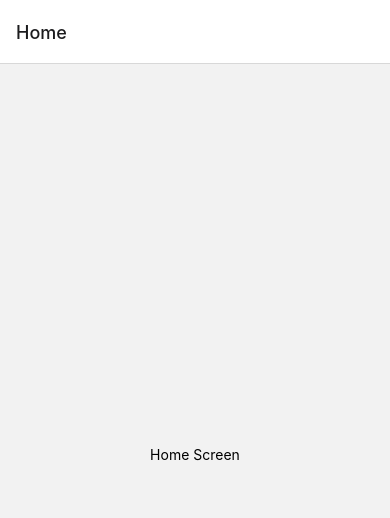
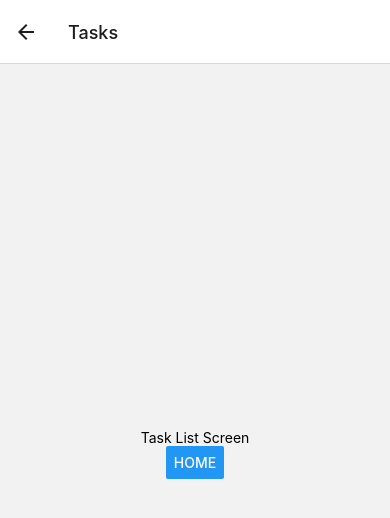
Before and after one commit to Thenlie/noted, a React Native app: screen /TaskLists in a window 390 px wide. Before the commit this address had no page. Shown: the top 518 px of the page. Built offline with nearby package versions, Linux system fonts and the light colour scheme.

Commit message:
Add React Navigation button boilerplate. Create Tasks Lists Screen.

```diff
--- a/App.tsx
+++ b/App.tsx
@@ -2,17 +2,28 @@ import React from 'react';
 import { Text, View } from 'react-native';
 import { NavigationContainer } from '@react-navigation/native';
 import { createNativeStackNavigator } from '@react-navigation/native-stack';
+import { RootStackParamList } from './RootStackParams';
 
 import HomeScreen from './screens/Home';
+import TaskListScreen from './screens/TaksLists';
 
-const Stack = createNativeStackNavigator();
+const Stack = createNativeStackNavigator<RootStackParamList>();
 
 const App = () => {
 
   return (
     <NavigationContainer>
-        <Stack.Navigator>
-            <Stack.Screen name="Home" component={HomeScreen} />
+        <Stack.Navigator initialRouteName="Home">
+            <Stack.Screen
+                name="Home"
+                component={HomeScreen}
+                options={{ title: 'Noted' }}
+            />
+            <Stack.Screen
+                name="TaskLists"
+                component={TaskListScreen}
+                options={{ title: 'Tasks' }}
+            />
         </Stack.Navigator>
     </NavigationContainer>
   );
--- /dev/null
+++ b/RootStackParams.ts
@@ -0,0 +1,4 @@
+export type RootStackParamList = {
+    Home: undefined;
+    TaskLists: undefined;
+}
--- a/package.json
+++ b/package.json
@@ -12,6 +12,7 @@
   "dependencies": {
     "@react-navigation/native": "^6.0.13",
     "@react-navigation/native-stack": "^6.9.0",
+    "@react-navigation/stack": "^6.3.0",
     "react": "18.1.0",
     "react-native": "0.70.0",
     "react-native-safe-area-context": "^4.3.3",
--- a/screens/Home.tsx
+++ b/screens/Home.tsx
@@ -1,10 +1,22 @@
 import React from 'react';
-import { Text, View } from 'react-native';
+import { Button, Text, View } from 'react-native';
+import {StackNavigationProp} from '@react-navigation/stack';
+import { RootStackParamList } from '../RootStackParams';
 
-const HomeScreen = () => {
+type HomeScreenNavigationProp = StackNavigationProp<RootStackParamList, 'Home'>;
+
+type Props = {
+    navigation: HomeScreenNavigationProp;
+}
+
+const HomeScreen = ({navigation}: Props ) => {
     return (
     <View style={{ flex: 1, alignItems: 'center', justifyContent: 'center' }}>
         <Text>Home Screen</Text>
+        <Button
+            title="Task Lists"
+            onPress={() => navigation.navigate('TaskLists')}
+        />
     </View>
     );
 }
--- /dev/null
+++ b/screens/TaksLists.tsx
@@ -0,0 +1,24 @@
+import React from 'react';
+import { Button, Text, View } from 'react-native';
+import {StackNavigationProp} from '@react-navigation/stack';
+import { RootStackParamList } from '../RootStackParams';
+
+type TaskListsScreenNavigationProp = StackNavigationProp<RootStackParamList, 'Home'>;
+
+type Props = {
+    navigation: TaskListsScreenNavigationProp;
+}
+
+const TaskListScreen = ({navigation}: Props) => {
+    return (
+        <View style={{ flex: 1, alignItems: 'center', justifyContent: 'center' }}>
+            <Text>Task List Screen</Text>
+            <Button
+                title="Home"
+                onPress={() => navigation.navigate("Home")}
+            />
+        </View>
+    );
+}
+
+export default TaskListScreen;
```
Also changed, not shown: 1 other file (tests, documents, lock files or other folders).
